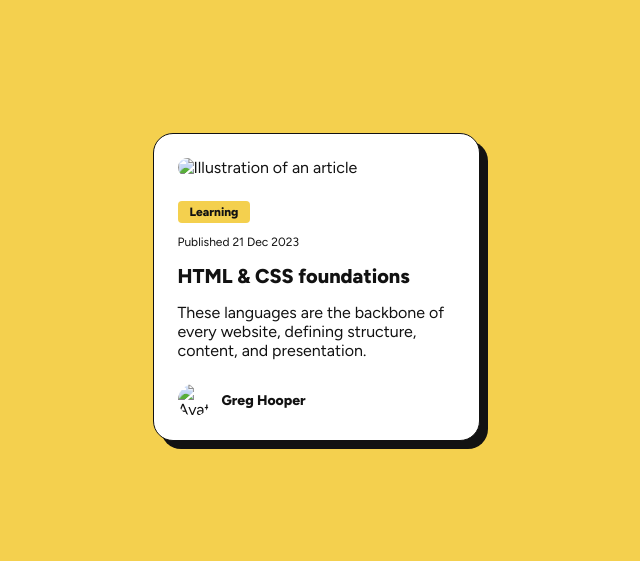
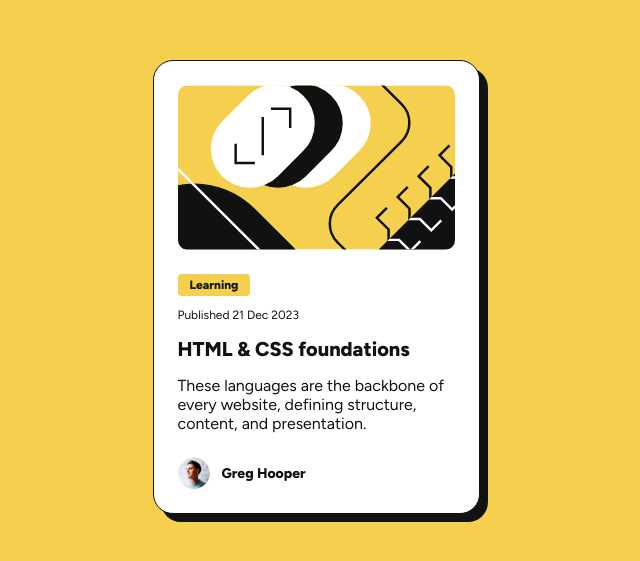
Before and after one commit to NathanMartinez/blog-preview-card-main, a plain HTML site: page index.html in a window 1280 px wide. Shown: the part 113-674 px from the top of the page, without its empty margins (324-964 px from the left). Drawn offline with Linux system fonts and the light colour scheme; the site is published under a folder, as on GitHub Pages, so addresses that start at the root find nothing.

Commit message:
Image URL updates

```diff
--- a/index.html
+++ b/index.html
@@ -27,7 +27,7 @@
         <main class="card">
             <img
                 class="blog-image"
-                src="/assets/images/illustration-article.svg"
+                src="./assets/images/illustration-article.svg"
                 alt="Illustration of an article"
             />
             <section class="content">
@@ -41,7 +41,7 @@
                 </p>
             </section>
             <figure class="author">
-                <img class="avatar" src="/assets/images/image-avatar.webp" alt="Avatar of Greg Hooper">
+                <img class="avatar" src="./assets/images/image-avatar.webp" alt="Avatar of Greg Hooper">
                 <figcaption class="author-name">Greg Hooper</figcaption>
             </figure>
 
@@ -52,7 +52,7 @@
                 href="https://www.frontendmentor.io?ref=challenge"
                 target="_blank"
                 >Frontend Mentor</a
-            >. Coded by <a href="#">Your Name Here</a>.
+            >. Coded by <a href="https://www.frontendmentor.io/profile/NathanMartinez">Nathan Martinez</a>.
         </footer>
     </body>
 </html>
```
